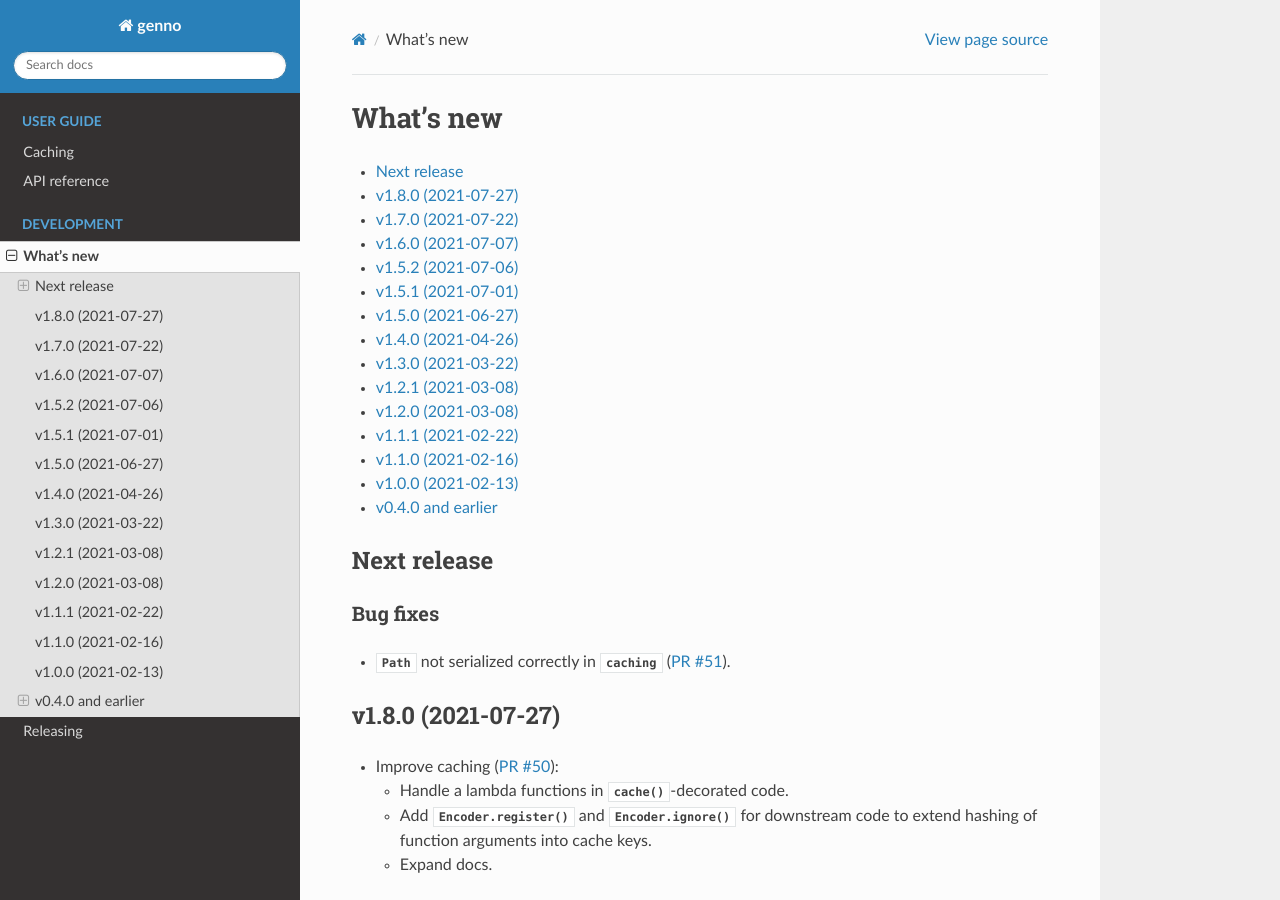
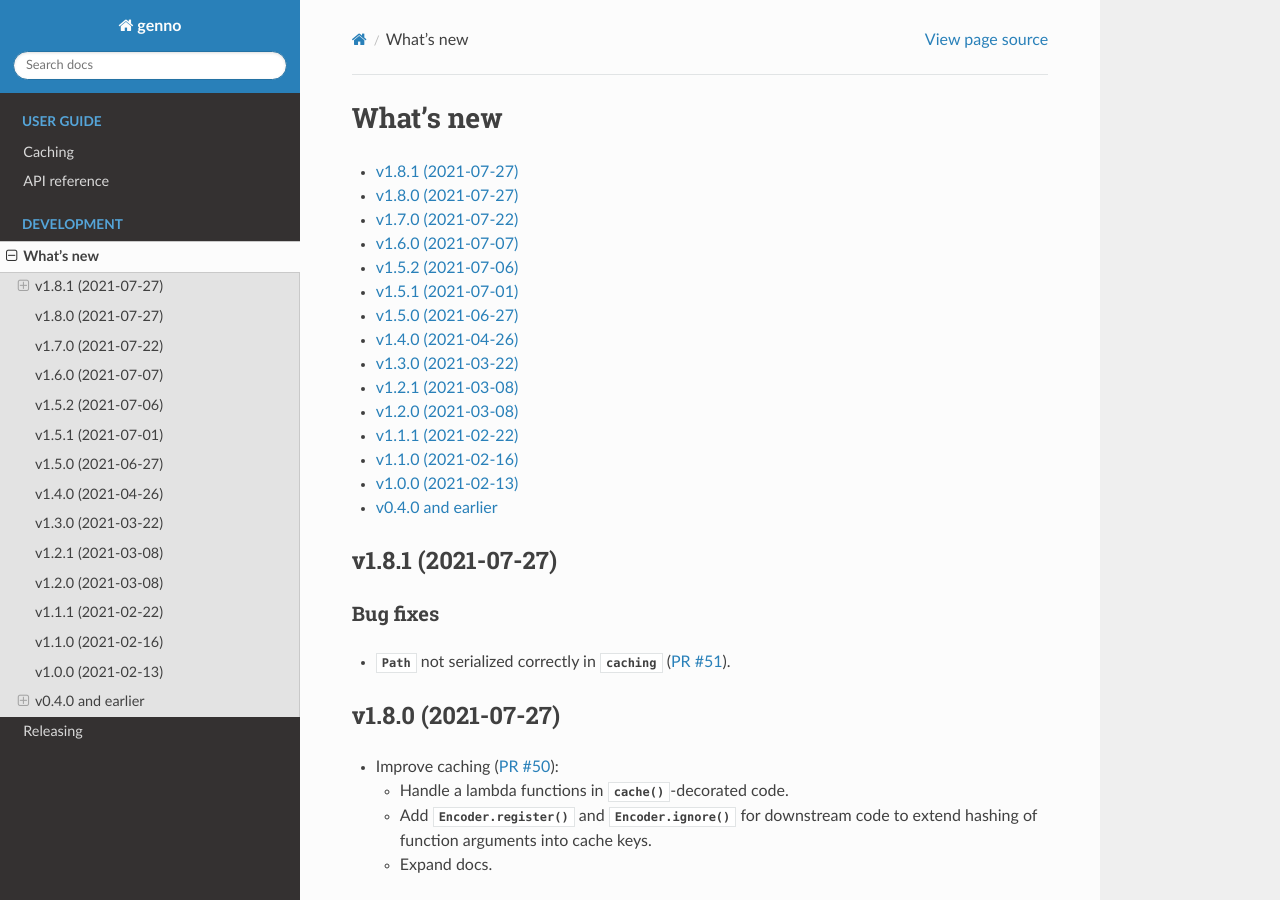
Before and after one commit to khaeru/genno, a Sphinx documentation site: the page built from doc/whatsnew.rst, in a window 1280 px wide and 900 px high. Built offline with Sphinx 7.4.7 and the Read the Docs theme 2.0.0, drawn with Linux system fonts in a browser that asks for light colours; pages that are not in the unit, such as notebooks, are missing from menus.

Commit message:
Mark v1.8.1 in doc/whatsnew

```diff
--- a/doc/whatsnew.rst
+++ b/doc/whatsnew.rst
@@ -6,8 +6,11 @@ What's new
    :backlinks: none
    :depth: 1
 
-Next release
-============
+.. Next release
+.. ============
+
+v1.8.1 (2021-07-27)
+===================
 
 Bug fixes
 ---------
```
